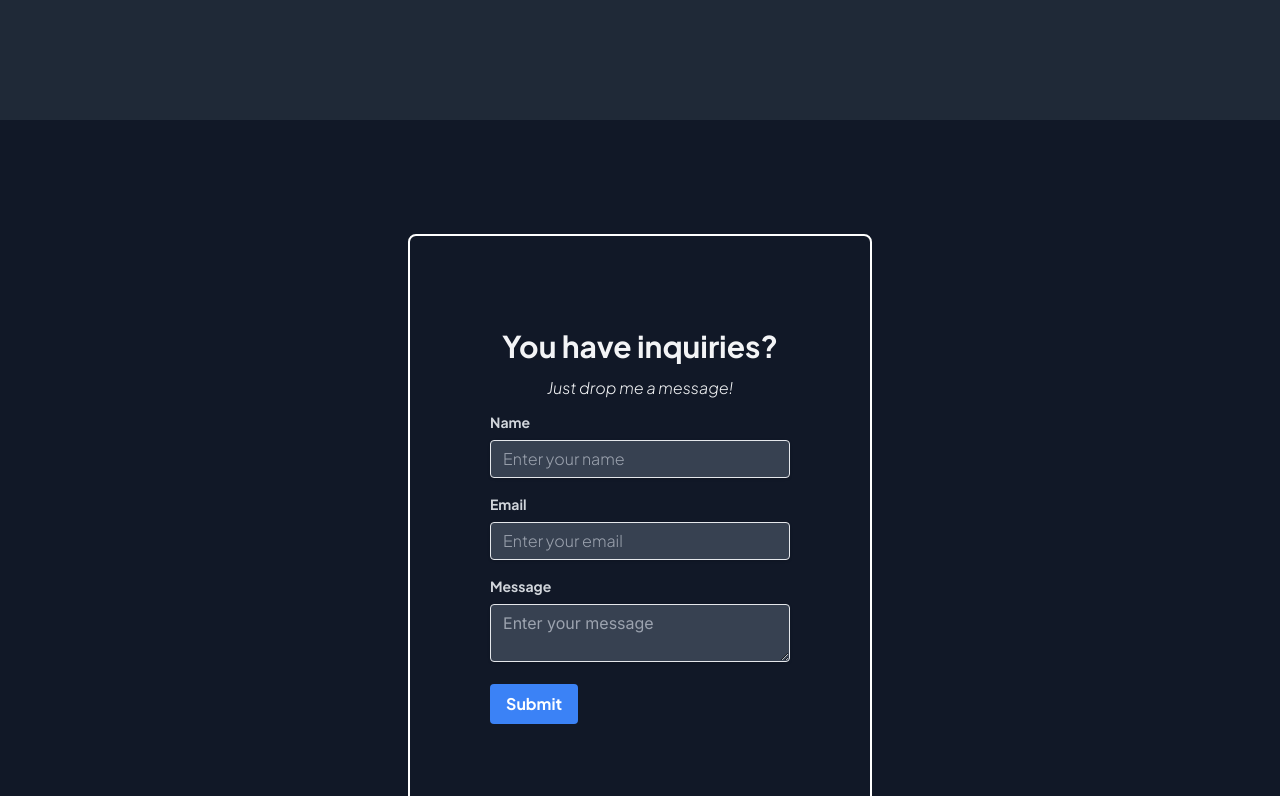
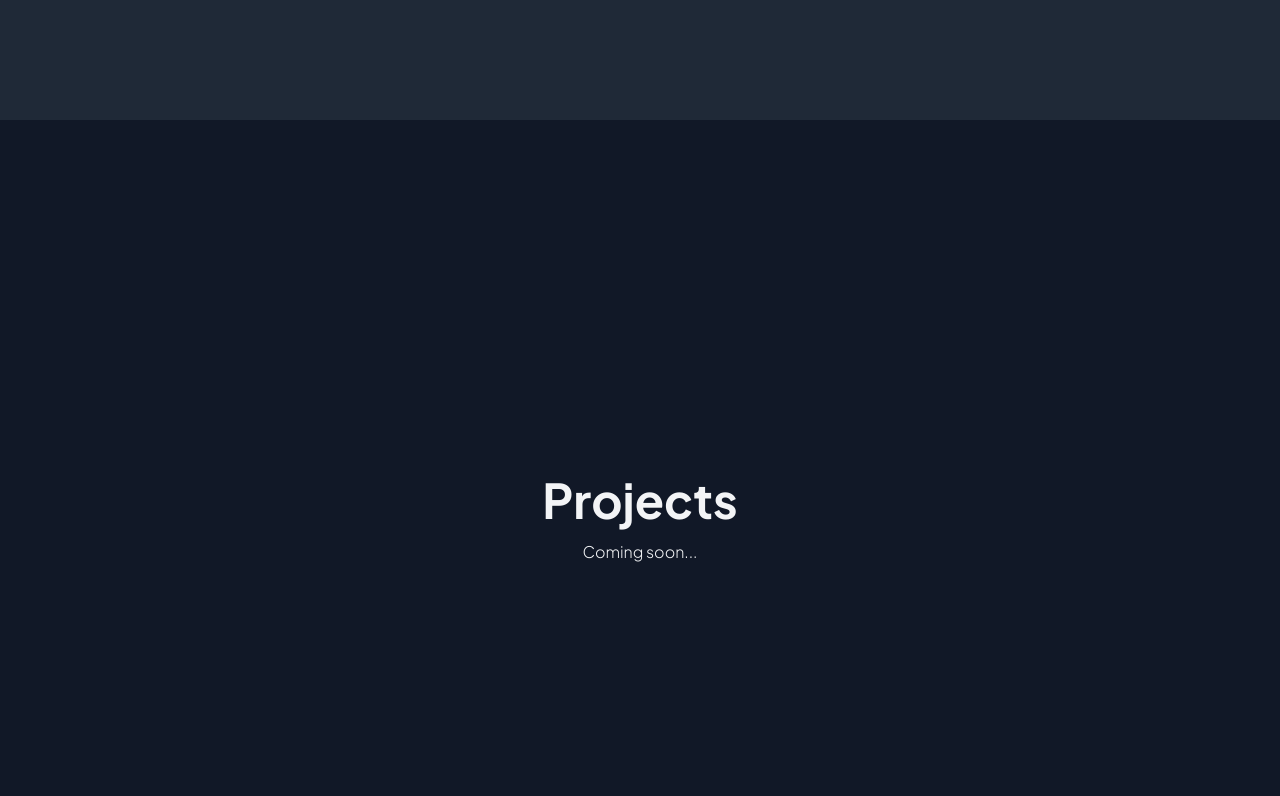
Before and after one commit to ShallowMachinery/purrfolio-1, a Next.js app: page / in a window 1280 px wide. Shown: the part 1480-2276 px from the top of the page. Built offline with nearby package versions, Linux system fonts and the light colour scheme.

Commit message:
6th commit

```diff
--- a/app/components/BackgroundMusic.tsx
+++ b/app/components/BackgroundMusic.tsx
@@ -21,7 +21,7 @@ const BackgroundMusic = () => {
 
   return (
     <div className="fixed bottom-4 left-4 z-50">
-      <audio ref={audioRef} src="/sasamahankitainstrumental.ogg" loop />
+      <audio ref={audioRef} src="/sasamahankita.ogg" loop />
       <button
         className="bg-gray-800 text-white p-2 rounded-full focus:outline-none"
         onClick={togglePlayPause}
--- a/app/inquiries.tsx
+++ b/app/mainpage/inquiries.tsx
@@ -1,5 +1,5 @@
 import React, { useState } from 'react';
-import { db } from './firebase';
+import { db } from '../firebase';
 import { collection, addDoc } from 'firebase/firestore';
 
 const InquiriesSection = () => {
@@ -26,7 +26,7 @@ const InquiriesSection = () => {
   };
 
   return (
-    <section id="inquiries" className="w-full h-screen flex flex-col items-center justify-center bg-gray-900 text-gray-100 relative">
+    <section id="inquiries" className="w-full h-screen flex flex-col items-center justify-center bg-gray-800 text-gray-100 relative">
       <div className="border-white border-0 p-20 rounded-lg sm:border-2">
         <h2 className="text-3xl text-center font-bold m-3">You have inquiries?</h2>
         <p className="text-large text-center italic m-3">Just drop me a message!</p>
--- a/app/proficiency.tsx
+++ b/app/mainpage/proficiency.tsx
@@ -1,12 +1,6 @@
 import React, { useState } from 'react';
 
 const ProficiencySection: React.FC = () => {
-  const [expandedCard, setExpandedCard] = useState<string | null>(null);
-
-  const toggleCard = (type: string) => {
-    setExpandedCard(prevState => (prevState === type ? null : type));
-  };
-
   return (
     <section id="proficiency" className="w-full h-screen flex flex-col items-center justify-center bg-gray-800 text-gray-100 relative">
       <h2 className="text-5xl text-center font-bold mx-20">Skills</h2>
--- /dev/null
+++ b/app/mainpage/projects.tsx
@@ -0,0 +1,12 @@
+import React, { useState } from 'react';
+
+const ProjectsSection: React.FC = () => {
+  return (
+    <section id="projects" className="w-full h-screen flex flex-col items-center justify-center bg-gray-900 text-gray-100 relative">
+      <h2 className="text-5xl text-center font-bold mx-20">Projects</h2>
+      <p className="mt-4">Coming soon...</p>
+    </section>
+  );
+};
+
+export default ProjectsSection;
--- a/app/page.tsx
+++ b/app/page.tsx
@@ -3,17 +3,19 @@
 import React from 'react';
 import './globals.css';
 import BackgroundMusic from './components/BackgroundMusic';
-import IntroSection from './intro';
-import InquiriesSection from './inquiries';
-import ProficiencySection from './proficiency';
+import IntroSection from './mainpage/intro';
+import ProficiencySection from './mainpage/proficiency';
+import ProjectsSection from './mainpage/projects';
+import InquiriesSection from './mainpage/inquiries';
 
 export default function Home() {
   return (
     <main className="min-h-screen flex flex-col items-center justify-center">
       <BackgroundMusic />
-      <IntroSection />
-      <ProficiencySection />
-      <InquiriesSection />
+      <IntroSection /> {/* bg-gray-900 text-gray-100*/}
+      <ProficiencySection /> {/* bg-gray-800 text-gray-100 */}
+      <ProjectsSection /> {/* bg-gray-900 text-gray-100*/}
+      <InquiriesSection /> {/* bg-gray-800 text-gray-100 */}
     </main>
   );
 }
```
Also changed, not shown: app/mainpage/intro.tsx (renamed from app/intro.tsx).
